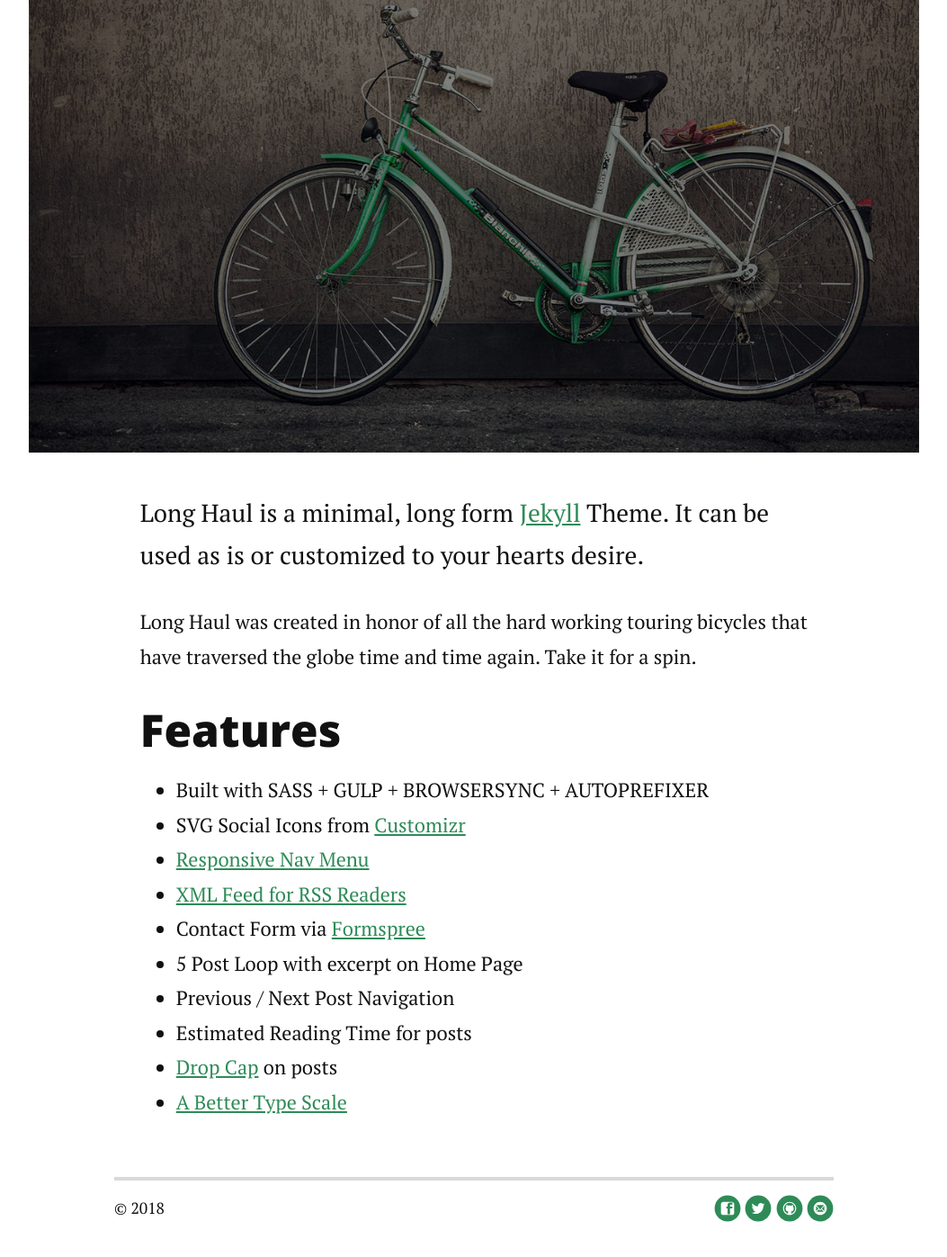
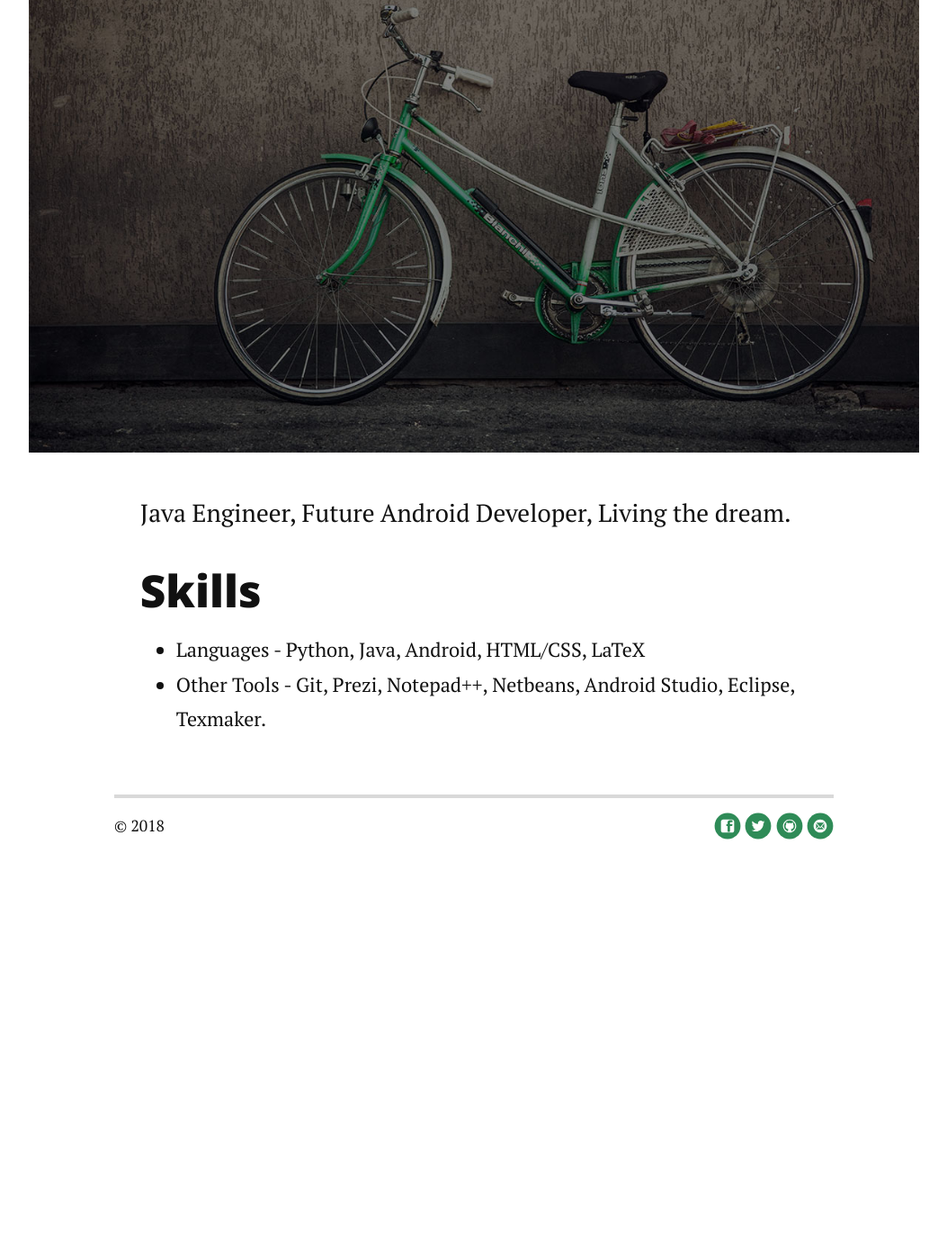
Before and after one commit to dpruthi/cv, a Jekyll site: the page built from about.md, in a window 1280 px wide and 1400 px high, scrolled down 654 px. Shown: the top 1397 px of the window at 90% size, without its empty margins (113-1166 px from the left). Built offline with Jekyll 4.4.1, drawn with Linux system fonts in a browser that asks for light colours; nearby versions of some CDN libraries; after the commit the page ends 1629 px from its top, so only the background shows below that; some of the changed text lies outside the part shown.

Commit message:
Update about.md

```diff
--- a/about.md
+++ b/about.md
@@ -1,24 +1,15 @@
 ---
 layout: default
-title: About Long Haul
+title: About Deepak Prurhi
 ---
 
 <div class="post">
-	<h1 class="pageTitle">About Long Haul</h1>
+	<h1 class="pageTitle">About Deepak Pruthi</h1>
 	<img src="{{ '/assets/img/touring.jpg' | prepend: site.baseurl }}" alt="">
-	<p class="intro">Long Haul is a minimal, long form <a href="http://jekyllrb.com">Jekyll</a> Theme. It can be used as is or customized to your hearts desire.</p>
-	<p>Long Haul was created in honor of all the hard working touring bicycles that have traversed the globe time and time again. Take it for a spin.</p>
-	<h2>Features</h2>
+	<p class="intro">Java Engineer, Future Android Developer, Living the dream.</p>
+	<h2>Skills</h2>
 	<ul>
-		<li>Built with SASS + GULP + BROWSERSYNC + AUTOPREFIXER</li>
-  		<li>SVG Social Icons from <a href="http://customizr.net/icons/">Customizr</a></li>
-  		<li><a href="http://responsive-nav.com/">Responsive Nav Menu</a></li>
-  		<li><a href="https://github.com/snaptortoise/jekyll-rss-feeds">XML Feed for RSS Readers</a></li>
-  		<li>Contact Form via <a href="http://formspree.io/">Formspree</a></li>
-      <li>5 Post Loop with excerpt on Home Page</li>
-  		<li>Previous / Next Post Navigation</li>
-      <li>Estimated Reading Time for posts</li>
-  		<li><a href="https://github.com/adobe-webplatform/dropcap.js">Drop Cap</a> on posts</li>
-  		<li><a href="http://typecast.com/blog/a-more-modern-scale-for-web-typography">A Better Type Scale</a></li>
+		<li> Languages - Python, Java, Android, HTML/CSS, LaTeX </li>
+  		<li>Other Tools - Git, Prezi, Notepad++, Netbeans, Android Studio, Eclipse, Texmaker. </li>
   	</ul>
 </div>
```
